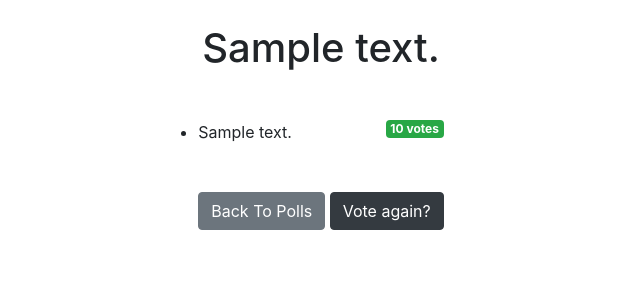
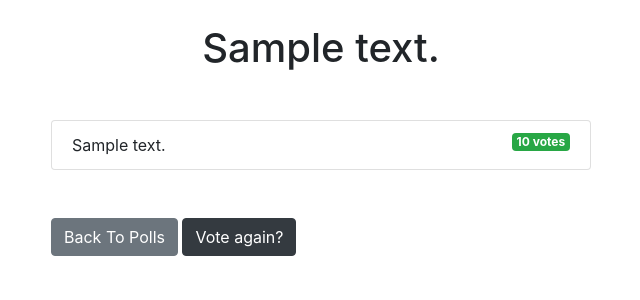
Before and after one commit to SafNaaz/django-pollster, a Django app: template pollster/templates/polls/results.html in a window 1280 px wide. Shown: the part 56-356 px from the top of the page, without its empty margins (319-959 px from the left). Run offline with Django 3.2, Linux system fonts and the light colour scheme; the template is opened without the code that fills it: most values are stand-ins (such as "Sample title", 1, 10 or a date in 2020); some libraries are stand-ins or nearby versions.

Commit message:
corrected css mistakes

```diff
--- a/pollster/templates/base.html
+++ b/pollster/templates/base.html
@@ -15,7 +15,7 @@
     {% include 'partials/_navbar.html' %}
     <div class="container">
       <div class="row">
-        <div class="col-md6 m-auto">
+        <div class="col-md-6 m-auto">
           {% block content %} {%endblock%}
         </div>
       </div>
--- a/pollster/templates/pages/index.html
+++ b/pollster/templates/pages/index.html
@@ -1,7 +1,7 @@
 {% extends 'base.html' %}
 {% block content %}
 
-<div class="cart text-center">
+<div class="card text-center">
     <div class="card-body">
         <h1>Welcome to Pollster</h1>
         <p>This is an example Django Polling App</p>
--- a/pollster/templates/polls/index.html
+++ b/pollster/templates/polls/index.html
@@ -10,6 +10,8 @@
   </div>
 </div>
 
-{% endfor %} {% else%}
+{% endfor %}
+{% else%}
 <p>No Polls available</p>
-{% endif%} {% endblock %}
+{% endif%}
+{% endblock %}
--- a/pollster/templates/polls/results.html
+++ b/pollster/templates/polls/results.html
@@ -5,7 +5,7 @@
 
 <ul class="list-group mb-5">
     {% for choice in question.choice_set.all %}
-    <li class="="list-group-item">
+    <li class="list-group-item">
         {{ choice.choice_text }} <span class="badge badge-success float-right">
             {{choice.votes}} vote{{choice.votes | pluralize}}</span>
     </li>
```
